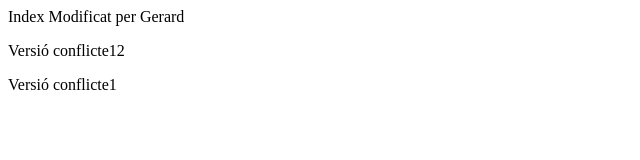
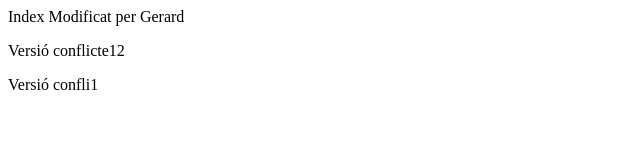
Before and after one commit to gerardioc/ModaGlobal, a plain HTML site: page index.html in a window 1280 px wide. Shown: the full height of the page, 0-640 px from the left. Drawn offline with Linux system fonts and the light colour scheme.

Commit message:
confliecte2

```diff
--- a/index.html
+++ b/index.html
@@ -1,4 +1,4 @@
 <html><body>Index</body></html>
 Modificat per Gerard
 <p>Versió conflicte12</p>
-<p>Versió conflicte1</p>
+<p>Versió confli1</p>
```
